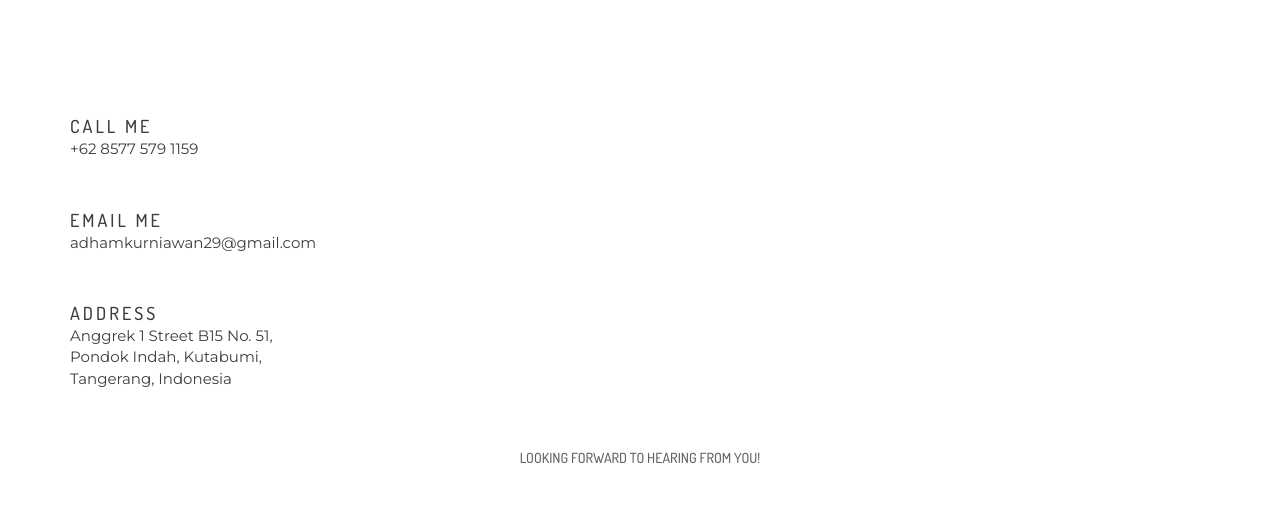
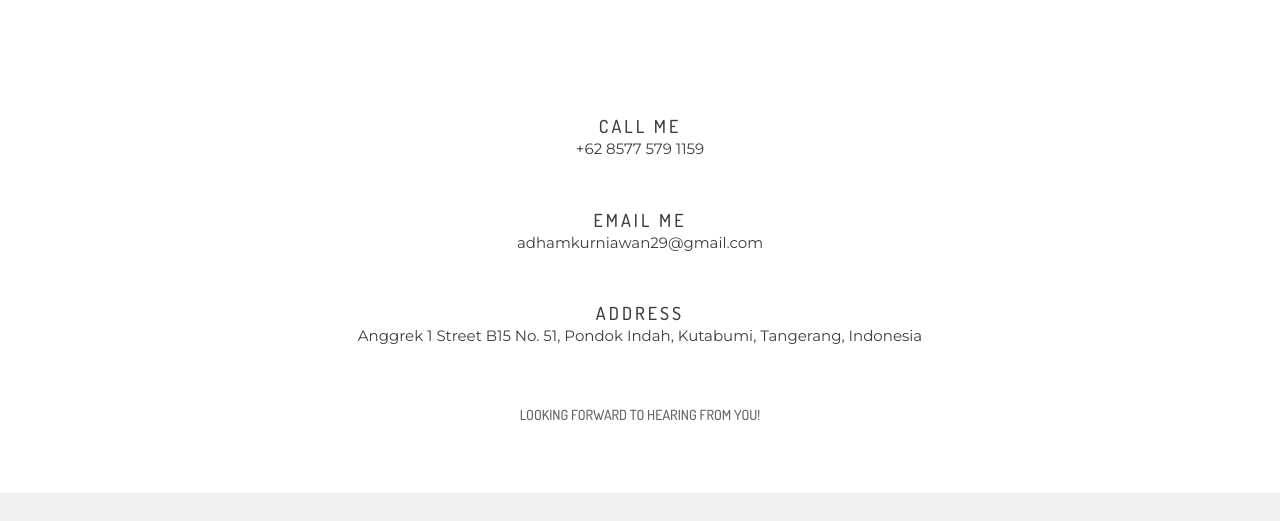
Before and after one commit to adhamkurniawan/adhamkurniawan.github.io, a plain HTML site: page index.html in a window 1280 px wide. Shown: the part 1824-2345 px from the top of the page. Drawn offline with Linux system fonts and the light colour scheme.

Commit message:
text center

```diff
--- a/index.html
+++ b/index.html
@@ -368,7 +368,7 @@
       </div>
       <div class="container">
         <div class="row">
-          <div class="col-md-3  wow fadeInLeft animated">
+          <div class="col-md-12 text-center wow fadeInLeft animated">
             <div class="single_contact_info">
               <h2>Call Me</h2>
               <p>+62 8577 579 1159</p>
```
